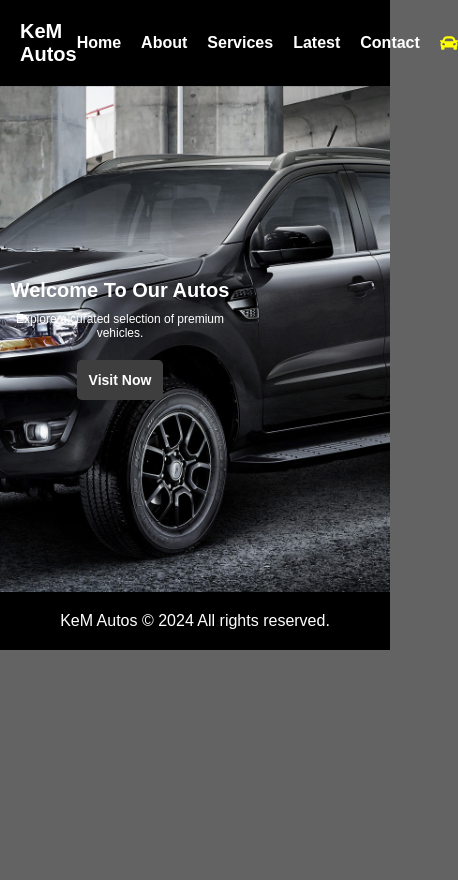
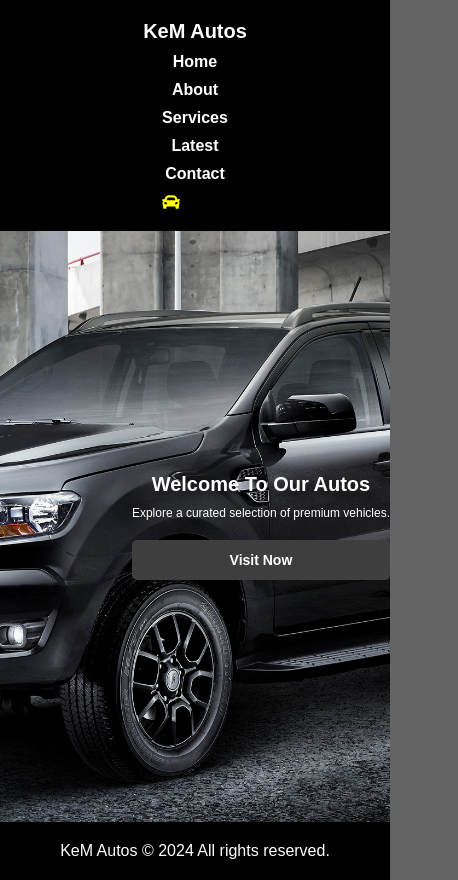
Before and after one commit to KaleemUsman/https---github.com-KaleemUsman-kem-autos-custom, a Next.js app: page / in a window 390 px wide. Shown: the whole page, 458 px wide, since content can reach past the window. Before the commit the page ends 844 px from the top, so only its background shows below. Built offline with nearby package versions, Linux system fonts and the light colour scheme.

Commit message:
Update globals.css

```diff
--- a/src/app/globals.css
+++ b/src/app/globals.css
@@ -191,10 +191,27 @@ footer p {
 
 /* Responsive Design */
 
-/* Adjustments for Tablets */
+/* Tablets and Medium Screens */
 @media (max-width: 768px) {
+    .header {
+        flex-direction: column;
+        text-align: center;
+    }
+
+    .header .logo {
+        margin-bottom: 10px;
+    }
+
+    .header nav {
+        flex-direction: column;
+        gap: 10px;
+    }
+
     .hero {
-        height: 70vh; /* Adjusted height for smaller screens */
+        height: 70vh;
+        padding: 20px;
+        text-align: center;
+        padding-right: 0;
     }
 
     .hero h1 {
@@ -206,17 +223,24 @@ footer p {
     }
 
     .hero button {
-        padding: 12px 20px;
+        width: 100%;
+        padding: 12px;
         font-size: 16px;
+    }
+
+    .about, .services, .latest, .contact-bg {
+        padding: 40px 10px;
+        height: auto;
+    }
+
+    .about-content, .services-content, .latest-content {
+        padding: 15px;
+        margin: 10px auto;
     }
 }
 
 /* Mobile and Small Screens */
 @media (max-width: 480px) {
-    .hero {
-        height: 60vh; /* Adjusted height for mobile */
-    }
-
     .hero h1 {
         font-size: 20px;
     }
@@ -226,8 +250,20 @@ footer p {
     }
 
     .hero button {
-        width: auto; /* Button adjusts to content */
-        padding: 12px;
         font-size: 14px;
     }
+
+    .about-content, .services-content, .latest-content {
+        padding: 10px;
+    }
+
+    .contact-form {
+        margin: 20px;
+        padding: 15px;
+    }
+
+    .contact-form button {
+        font-size: 14px;
+        padding: 10px;
+    }
 }
```
